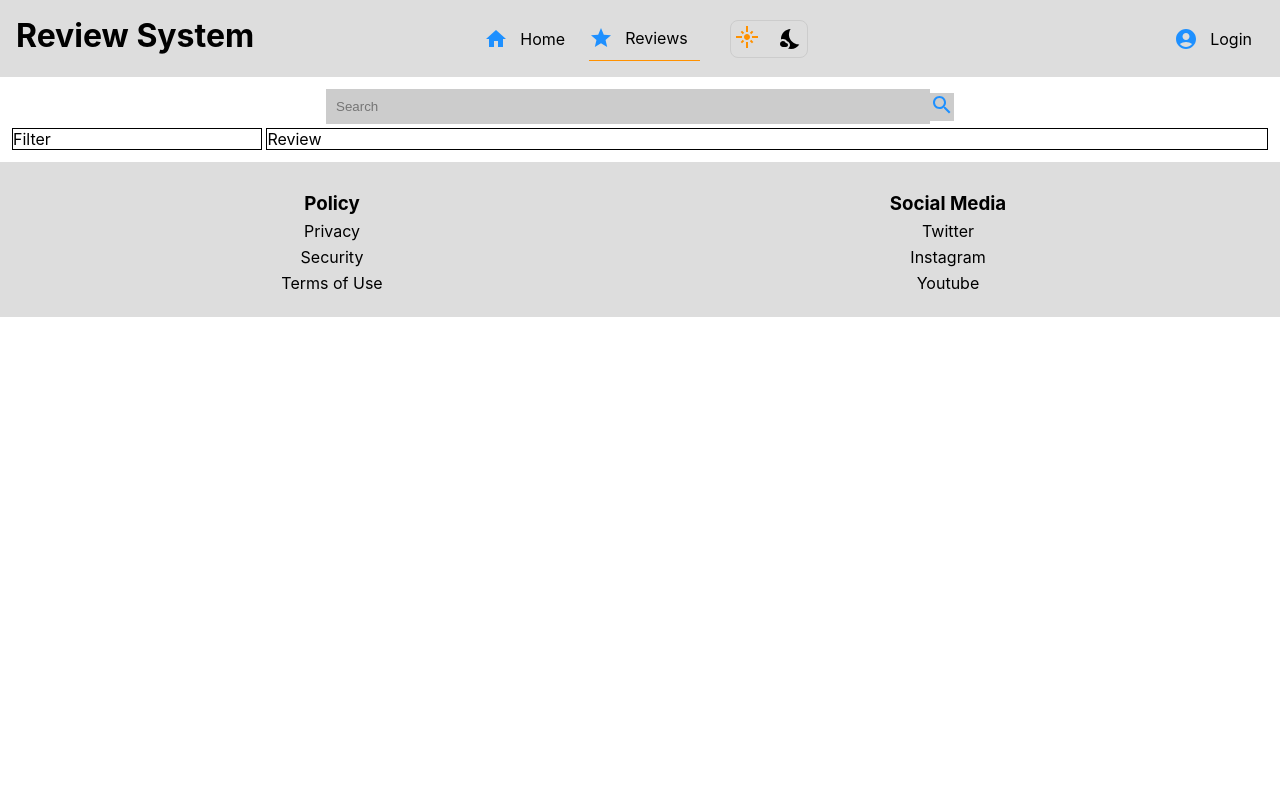
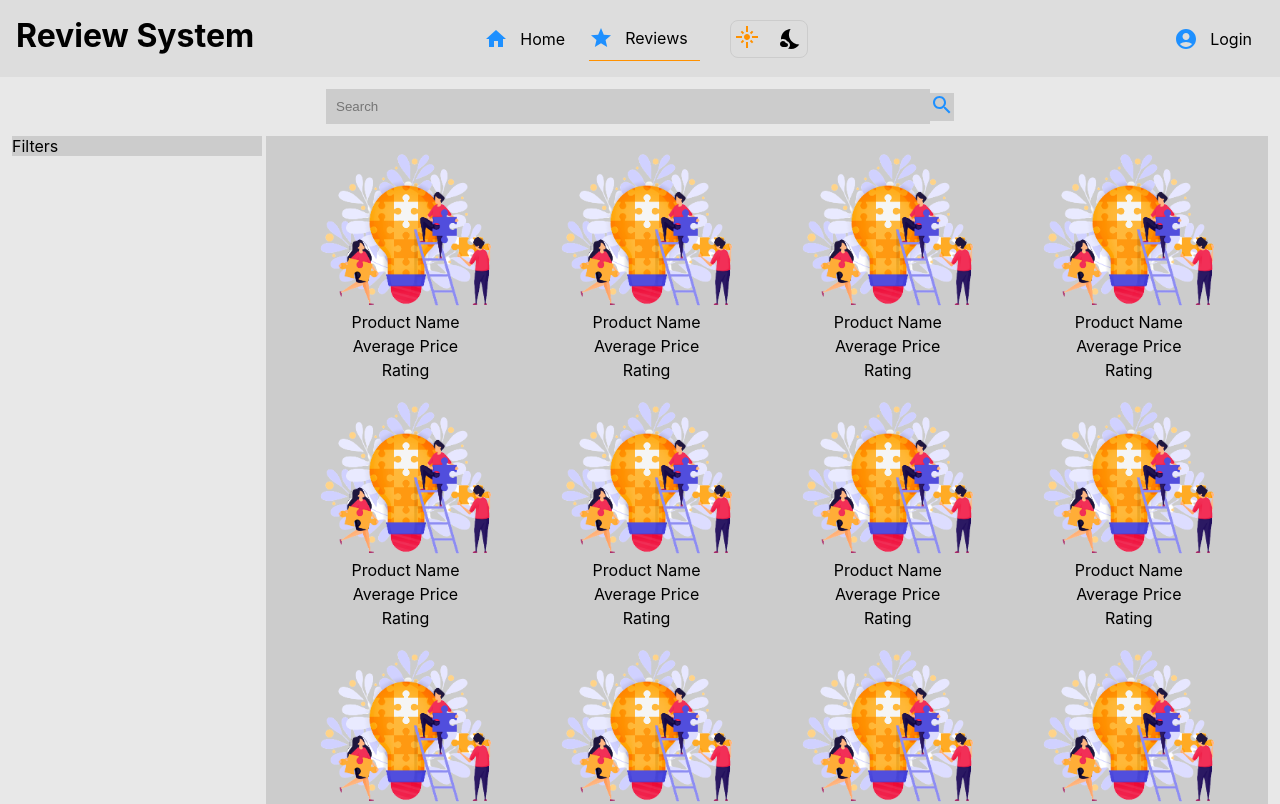
Before and after one commit to amanag0101/review-system, a Next.js app: page /reviews in a window 1280 px wide. Shown: the top 804 px of the page. Built offline with nearby package versions, Linux system fonts and the light colour scheme.

Commit message:
Created basic layout of reivew page

```diff
--- /dev/null
+++ b/components/public/filter/Filter.tsx
@@ -0,0 +1,9 @@
+import styles from "./filter.module.css";
+
+export default function Filter() {
+    return (
+        <div className={styles.filters}>
+            <p>Filters</p>
+        </div>
+    );
+}
--- /dev/null
+++ b/components/public/filter/filter.module.css
@@ -0,0 +1,3 @@
+.filters {
+    background-color: var(--color-background-secondary);
+}
--- /dev/null
+++ b/components/public/review/ItemBox.tsx
@@ -0,0 +1,16 @@
+import styles from "./itembox.module.css";
+
+export default function ItemBox() {
+    return (
+        <div className={styles.itembox}>
+            <div>
+                <img src="/img/working.png"></img>
+            </div>
+            <div>
+                <p>Product Name</p>
+                <p>Average Price</p>
+                <p>Rating</p>
+            </div>
+        </div>
+    );
+}
--- a/components/public/review/Review.tsx
+++ b/components/public/review/Review.tsx
@@ -1,5 +1,7 @@
 import Searchbar from "../searchbar/Searchbar";
+import Filter from "../filter/Filter";
 import styles from "./review.module.css";
+import ItemBox from "./ItemBox";
 
 export default function Review() {
     return (
@@ -10,10 +12,21 @@ export default function Review() {
 
             <div className={styles["container"]}>
                 <div className={styles["col-1"]}>
-                    Filter
+                    <Filter />
                 </div>
                 <div className={styles["col-2"]}>
-                    Review
+                    <ItemBox />
+                    <ItemBox />
+                    <ItemBox />
+                    <ItemBox />
+                    <ItemBox />
+                    <ItemBox />
+                    <ItemBox />
+                    <ItemBox />
+                    <ItemBox />
+                    <ItemBox />
+                    <ItemBox />
+                    <ItemBox />
                 </div>
             </div>
         </div>
--- /dev/null
+++ b/components/public/review/itembox.module.css
@@ -0,0 +1,15 @@
+.itembox {
+    padding: 8px;
+}
+
+.itembox img {
+    max-height: 200px;
+    max-width: 200px;
+    display: block;
+    margin: auto;
+}
+
+.itembox p {
+    text-align: center;
+    padding: 2px;
+}
--- a/components/public/review/review.module.css
+++ b/components/public/review/review.module.css
@@ -3,16 +3,11 @@
 }
 
 .review .searchbar {
-    margin-bottom: 4px;
+    margin-bottom: 12px;
 }
 
 .review .container {
     display: flex;
-}
-
-.review .container .col-1,
-.review .container .col-2 {
-    border: 1px solid;
 }
 
 .review .container .col-1 {
@@ -20,6 +15,11 @@
 }
 
 .review .container .col-2 {
+    background-color: var(--color-background-secondary);
+    display: flex;
+    justify-content: space-evenly;
+    flex-wrap: wrap;
     flex-basis: 80%;
     margin-left: 4px;
+    padding: 6px;
 }
--- a/styles/globals.css
+++ b/styles/globals.css
@@ -26,6 +26,8 @@ a {
 
 /* Light Theme */
 body[data-theme="light"] {
+  background-color: #e8e8e8;
+
   --color-background-primary: #fff;
   --color-background-secondary: #ccc;
 
@@ -52,6 +54,8 @@ body[data-theme="light"] input {
 
 /* Dark Theme */
 body[data-theme="dark"] {
+  background-color: #2a2d2e;
+
   --color-background-primary: #1e1e1e;
   --color-background-secondary: #4f4f4f;
 
```
